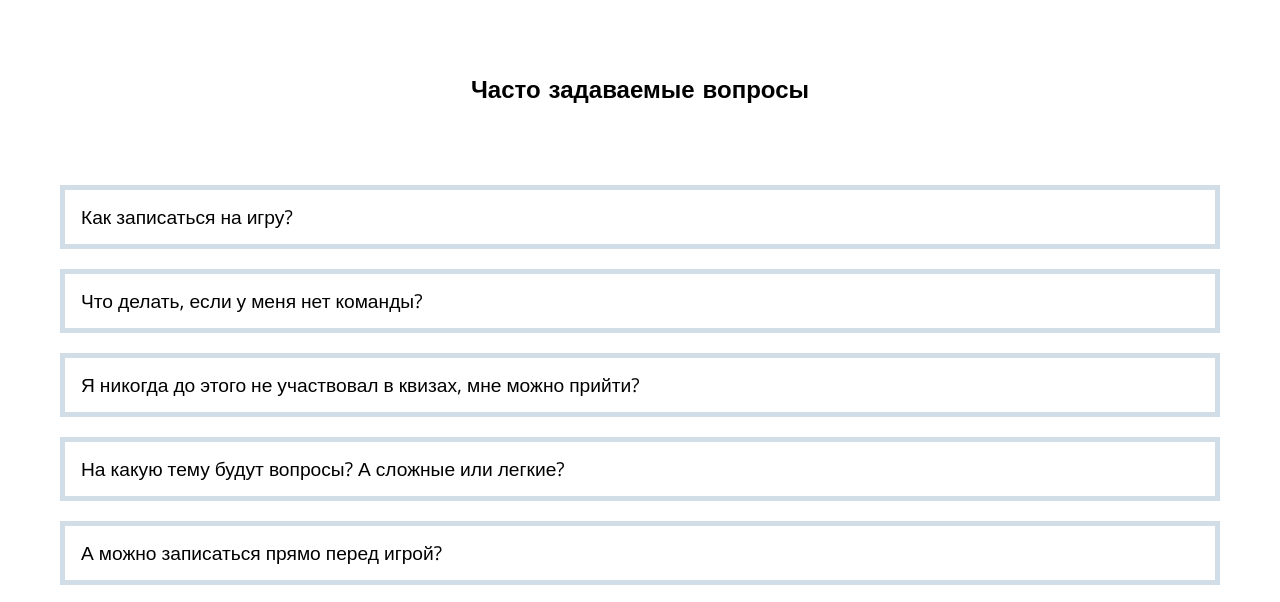
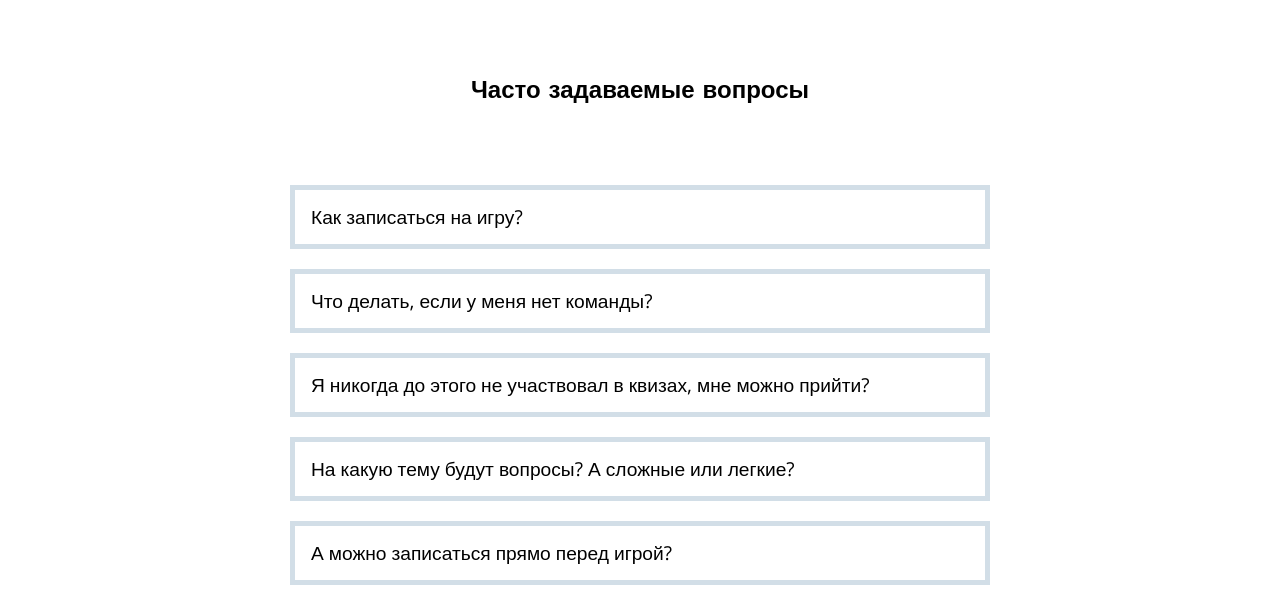
Before and after one commit to govyazina/that1quiz, a website built with webpack: page design/faq.html in a window 1280 px wide. Shown: the part 126-728 px from the top of the page. Built offline with nearby package versions, Linux system fonts and the light colour scheme.

Commit message:
fixed faq styles

```diff
--- a/src/scss/pages/faq.scss
+++ b/src/scss/pages/faq.scss
@@ -5,6 +5,7 @@
 .faq {
 
     .faq__container {
+        max-width: 700px;
         padding-top: 10vh;
         padding-bottom: 10vh;
 
@@ -26,6 +27,7 @@
 
                     text-align: left;
                     font-size: 1.2rem;
+                    color: #000000;
 
                     border: rgba(30, 93, 134, 0.2) solid 5px;
                     background: #FFFFFF;
```
